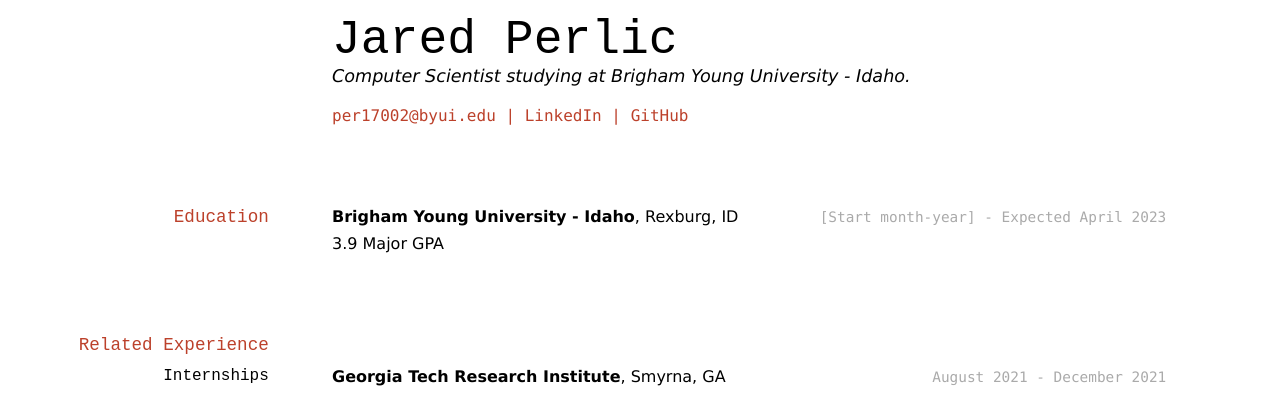
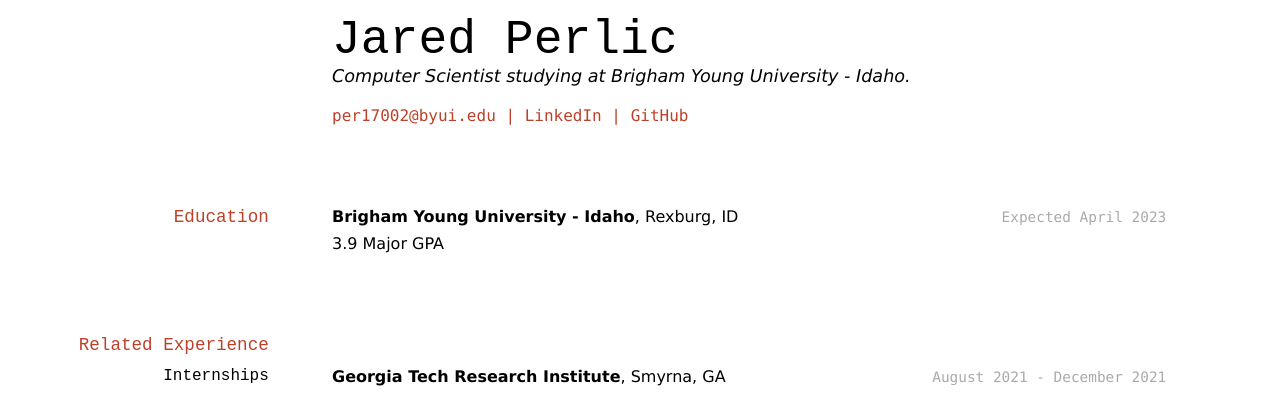
Before and after one commit to byuids-resumes/perlic-resume, a Jekyll site: the page built from docs/index.md, in a window 1280 px wide. Shown: the top 394 px of the page. Built offline with Jekyll 4.4.1, drawn with Linux system fonts in a browser that asks for light colours.

Commit message:
Edit expected

```diff
--- a/docs/index.md
+++ b/docs/index.md
@@ -16,7 +16,7 @@ Computer Scientist studying at Brigham Young University - Idaho.
 
 ## Education
 
-`[Start month-year] - Expected April 2023`
+`Expected April 2023`
 __Brigham Young University - Idaho__, Rexburg, ID
 
 - 3.9 Major GPA
```
